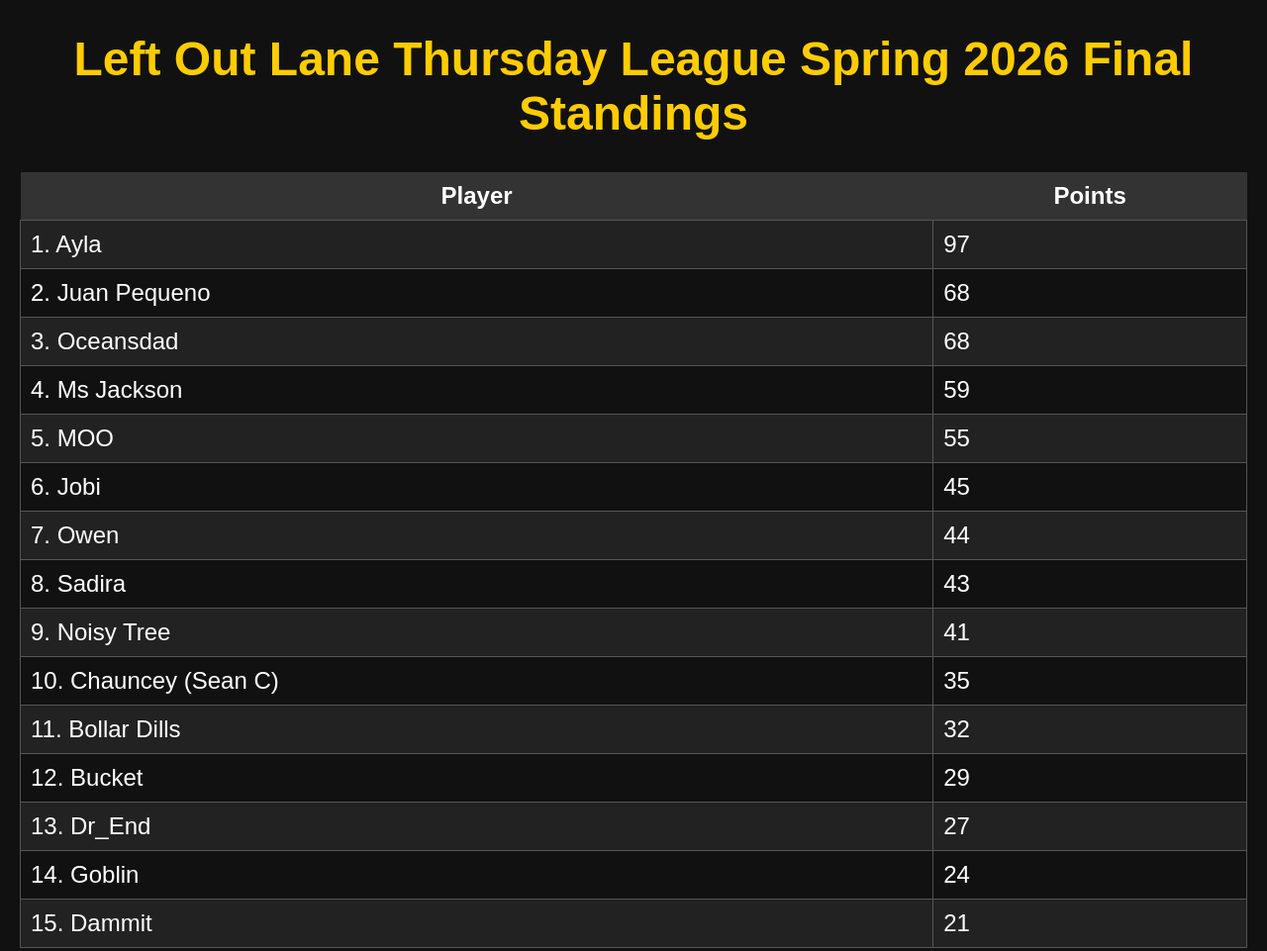
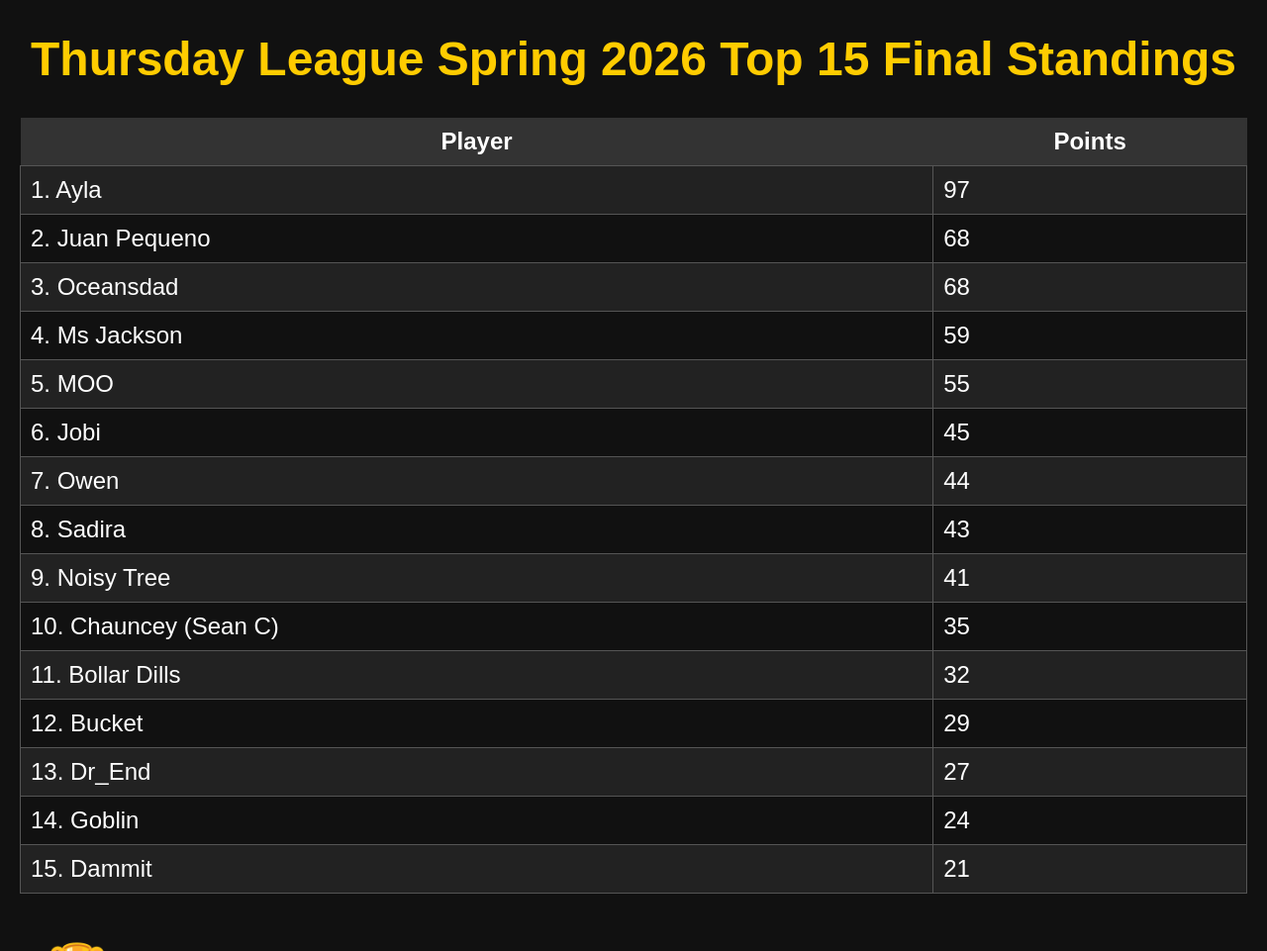
Before and after one commit to jamesclevette/left-outlane-open, a plain HTML site: page finals.html in a window 1280 px wide. Shown: the top 961 px of the page at 99% size. Drawn offline with Linux system fonts and the light colour scheme.

Commit message:
Update finals.html

```diff
--- a/finals.html
+++ b/finals.html
@@ -1,7 +1,7 @@
 <!DOCTYPE html>
 <html>
 <head>
-    <title>B1B Pinball Spring 2026 Top 15 Final Standings</title>
+    <title>B1B Pinball Spring 2026 Final Standings</title>
 
     <style>
         body {
@@ -47,7 +47,7 @@
 
 <body>
 
-<h1>Left Out Lane Thursday League Spring 2026 Final Standings</h1>
+<h1>Thursday League Spring 2026 Top 15 Final Standings</h1>
 
 
 <table>
```
